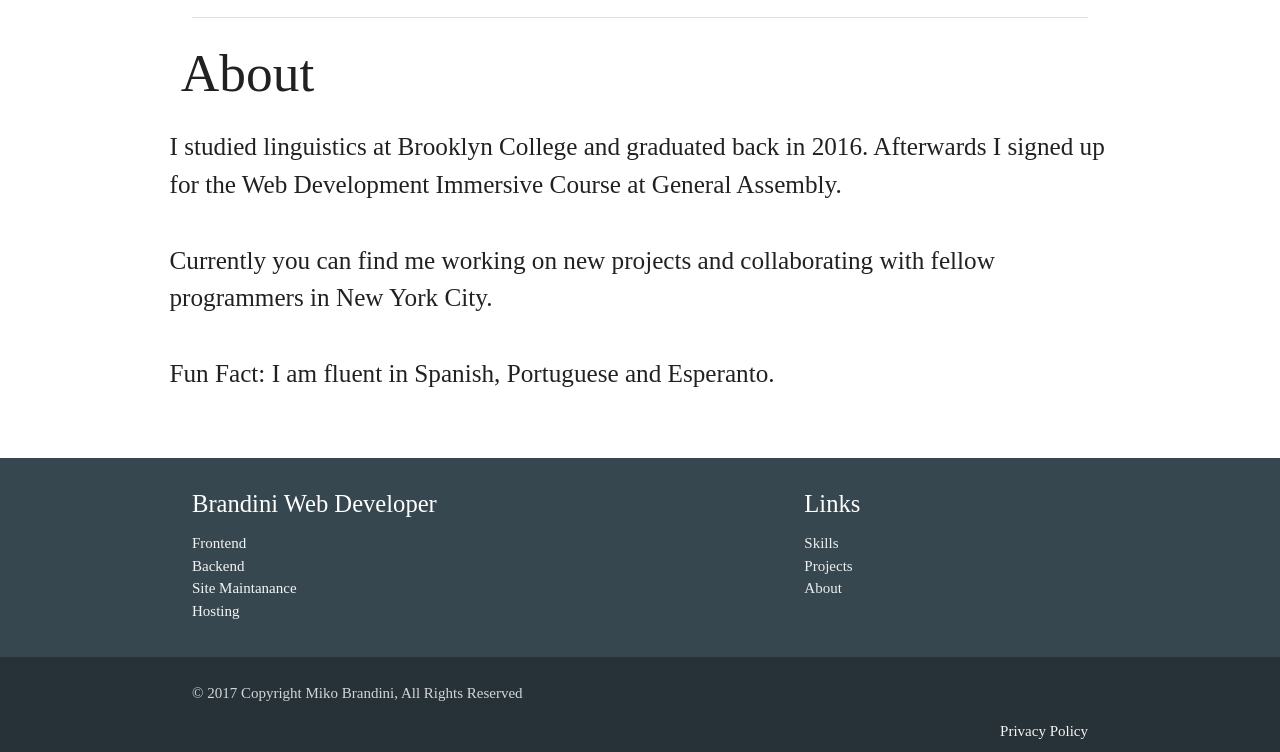
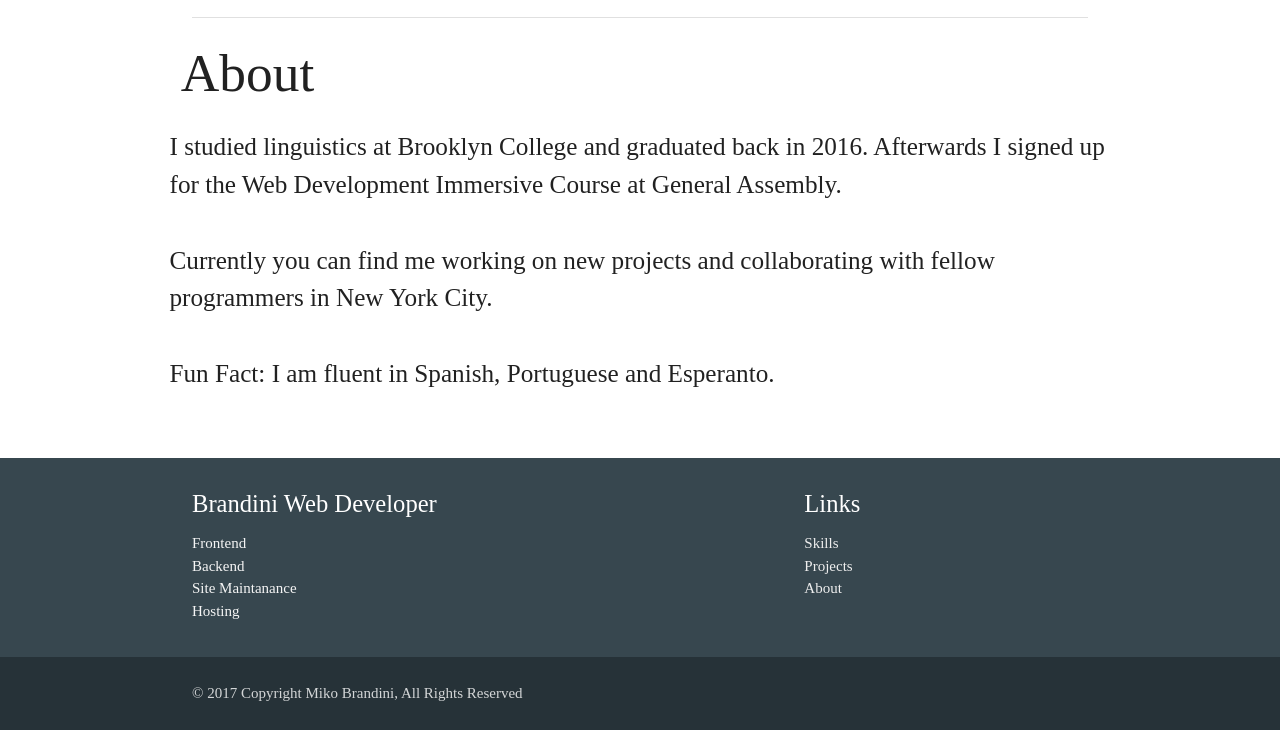
Before and after one commit to MikoBrandini/portfolio, a plain HTML site: page index.html in a window 1280 px wide. Shown: the part 2107-2859 px from the top of the page. After the commit the page ends 2837 px from the top, so only its background shows below. Drawn offline with nearby package versions, Linux system fonts and the light colour scheme; a web font is replaced by a local one.

Commit message:
commented out privacy policy

```diff
--- a/index.html
+++ b/index.html
@@ -252,7 +252,7 @@
     <div class="footer-copyright blue-grey darken-4">
       <div class="container">
         <p>&copy; 2017 Copyright Miko Brandini, All Rights Reserved</p>
-        <a href="#" class="grey-text text-lighten-4 right">Privacy Policy</a>
+        <!-- <a href="#" class="grey-text text-lighten-4 right">Privacy Policy</a> -->
       </div>
     </div>
   </footer>
```
